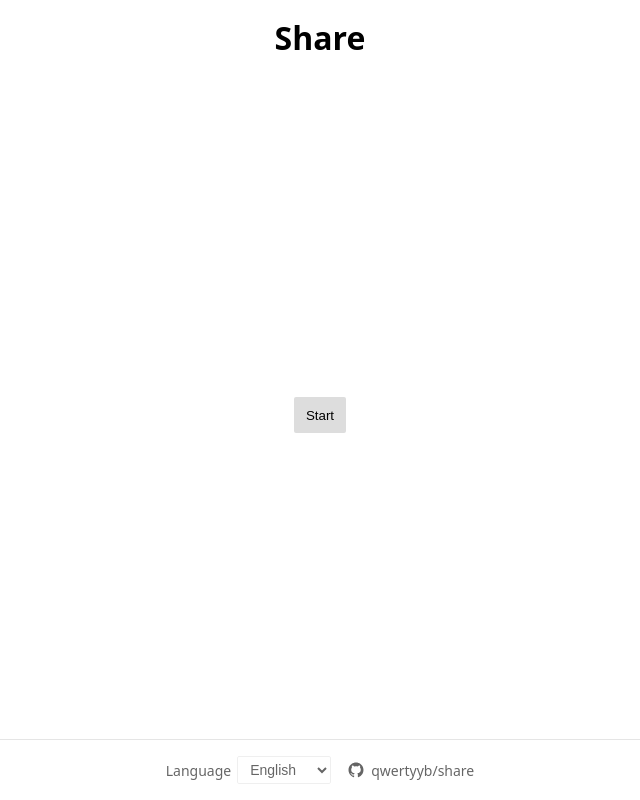
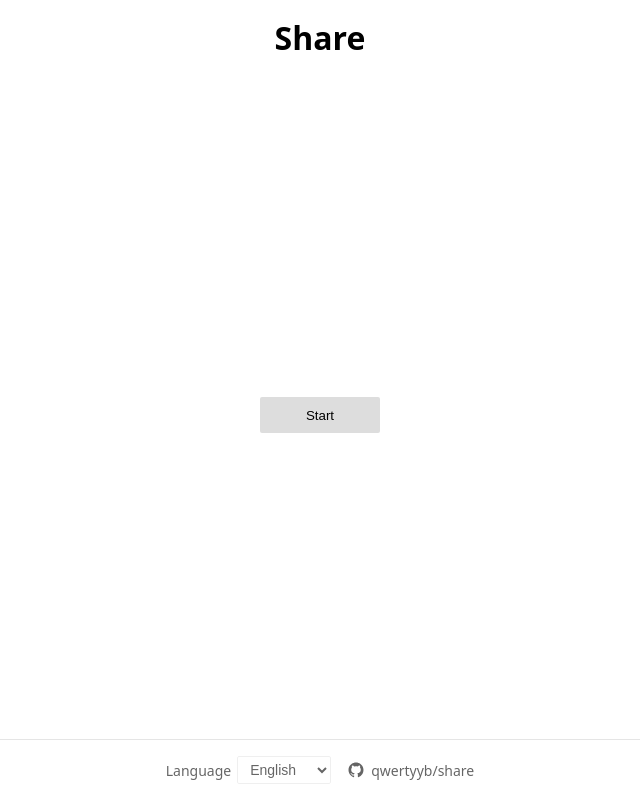
Before and after one commit to qwertyyb/share, a Vue app: page / in a window 1280 px wide. Shown: the whole page, without its empty margins (320-960 px from the left). Built offline with nearby package versions, Linux system fonts and the light colour scheme.

Commit message:
feat: 适配 DarkMode

```diff
--- a/src/App.vue
+++ b/src/App.vue
@@ -46,18 +46,35 @@ html, body, #app {
   --hover-bg-color: #bbbb;
   --selected-bg-color: #ccc;
   --border-radius: 2px;
+  --default-btn-text-color: #000;
+  --default-btn-bg-color: #ddd;
+  color-scheme: light dark;
 }
+
+input, textarea {
+  background: none;
+}
+
+@media (prefers-color-scheme: dark) {
+  :root {
+    --border-color: #333;
+    --default-btn-text-color: #000;
+    --default-btn-bg-color: #cdcdcd;
+    --selected-bg-color: #333;
+  }
+};
 
 // common
 .btn {
   border: none;
   outline: none;
-  background-color: #ddd;
+  background-color: var(--default-btn-bg-color);
   transition: background-color .2s;
   padding: 6px 12px;
   height: 36px;
   box-sizing: border-box;
   border-radius: var(--border-radius);
+  color: var(--default-btn-text-color);
   &:hover {
     background-color: #bbb;
   }
--- a/src/views/HomeView.vue
+++ b/src/views/HomeView.vue
@@ -425,7 +425,9 @@ h1 {
 .start-btn {
   display: flex;
   align-items: center;
+  justify-content: center;
   margin: auto;
+  min-width: 120px;
   .loading-icon {
     font-size: 16px;
     margin-right: 4px;
```
